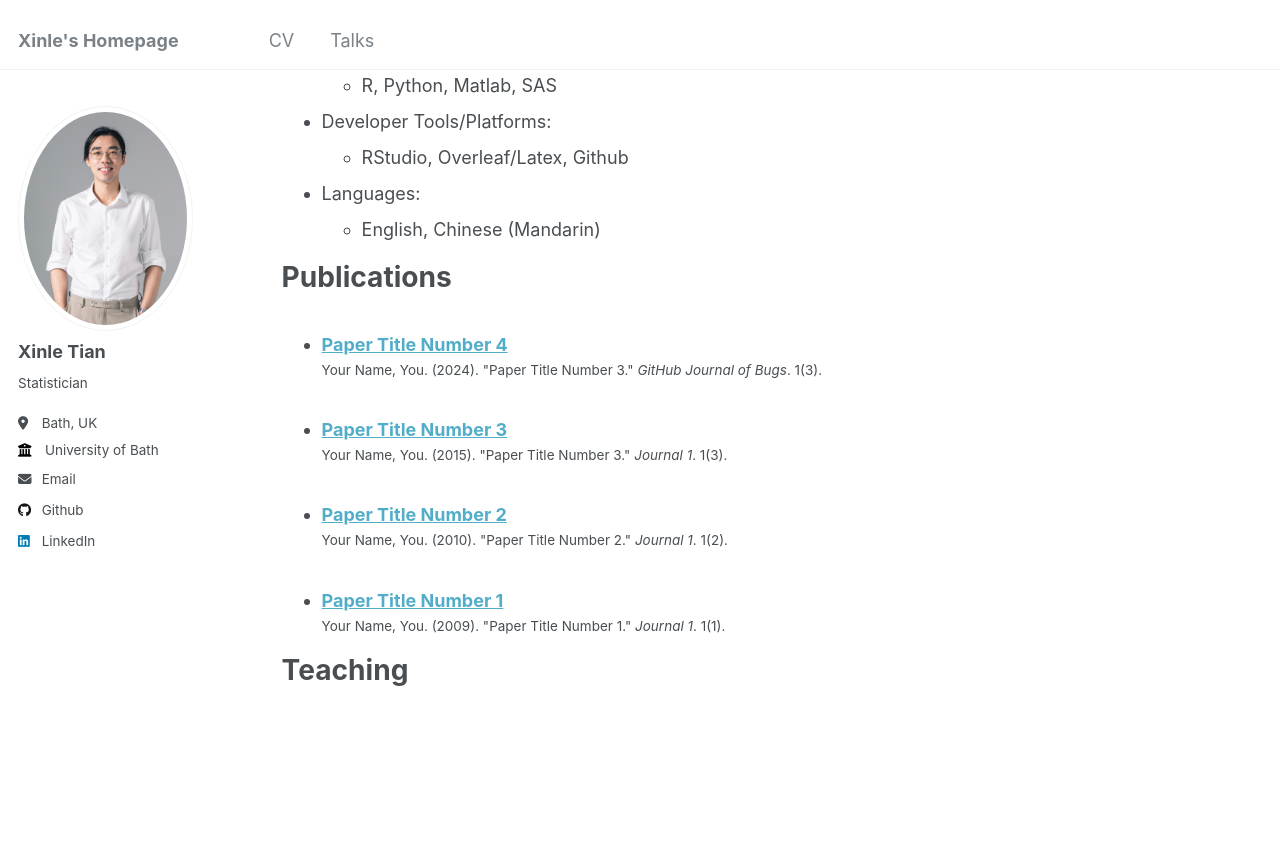
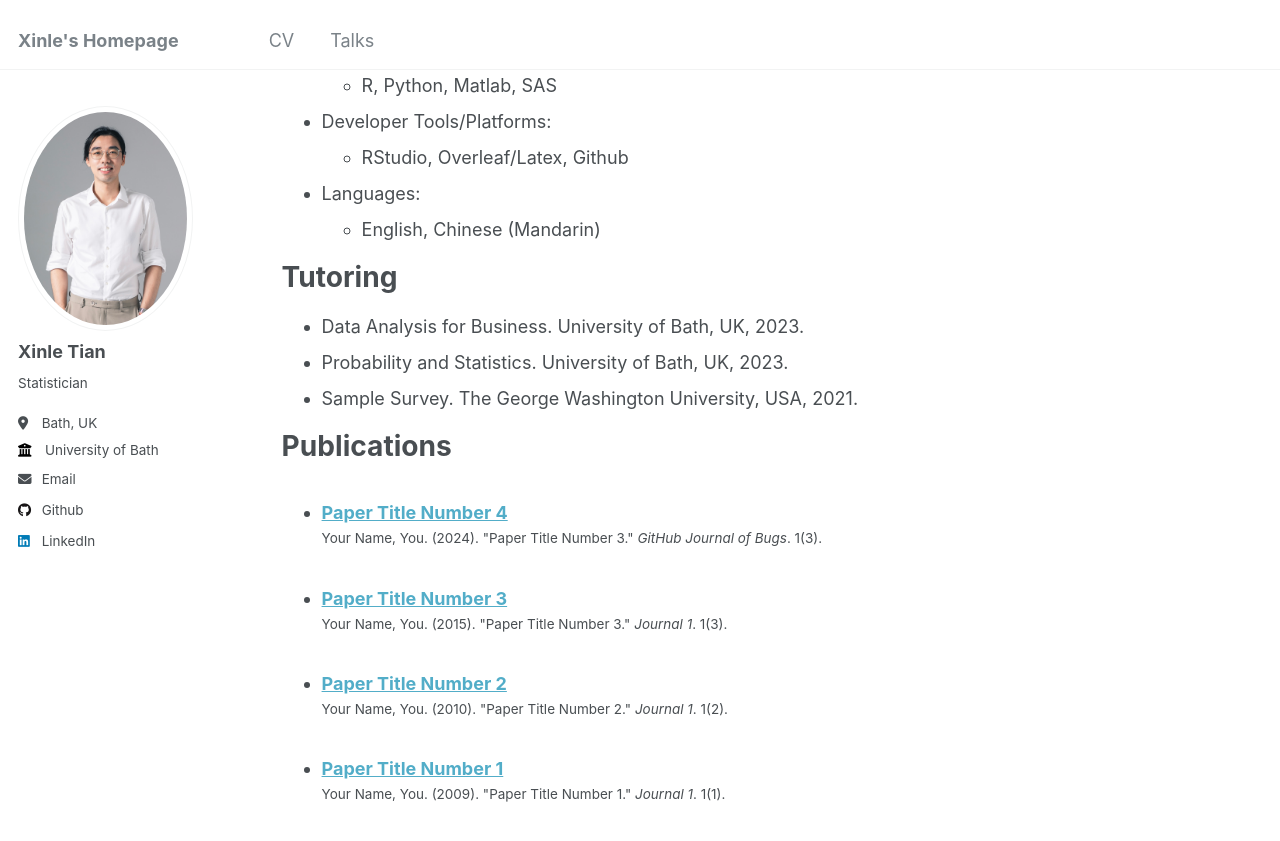
Before and after one commit to xinlet/xinlet.github.io, a Jekyll site: the page built from _pages/cv.md, in a window 1280 px wide and 900 px high, scrolled down 333 px. Shown: the top 841 px of the window. Built offline with Jekyll 4.4.1, drawn with Linux system fonts in a browser that asks for light colours; a file with an impossible date is left out.

Commit message:
Update cv.md

```diff
--- a/_pages/cv.md
+++ b/_pages/cv.md
@@ -24,15 +24,15 @@ Skills
 * Languages:
   * English, Chinese (Mandarin)
 
-Publications
+
+Tutoring
+======
+  * Data Analysis for Business. University of Bath, UK, 2023.
+  * Probability and Statistics. University of Bath, UK, 2023.
+  * Sample Survey. The George Washington University, USA, 2021.
+
+  Publications
 ======
   <ul>{% for post in site.publications reversed %}
     {% include archive-single-cv.html %}
   {% endfor %}</ul>
-
-
-Teaching
-======
-  <ul>{% for post in site.teaching reversed %}
-    {% include archive-single-cv.html %}
-  {% endfor %}</ul>
```
